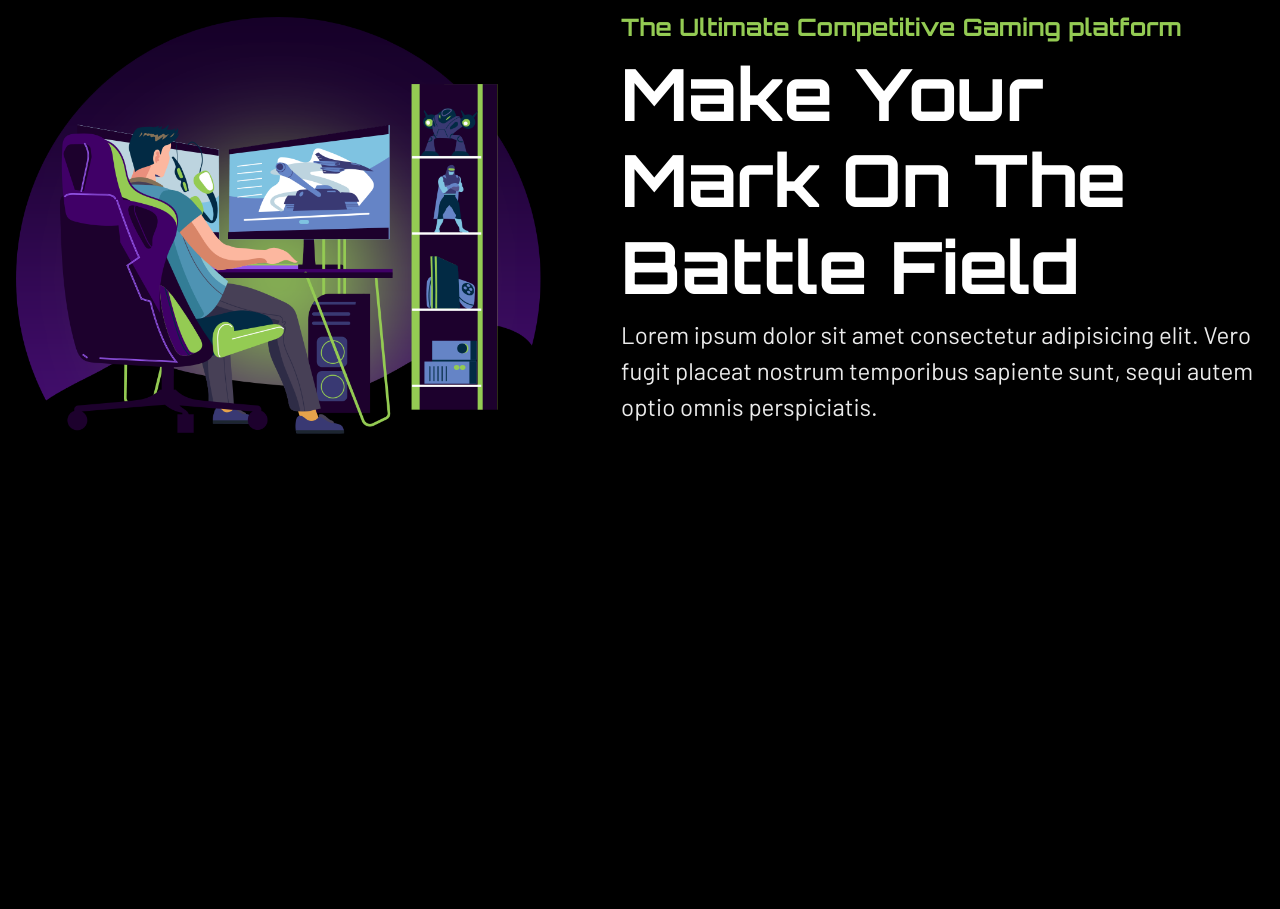
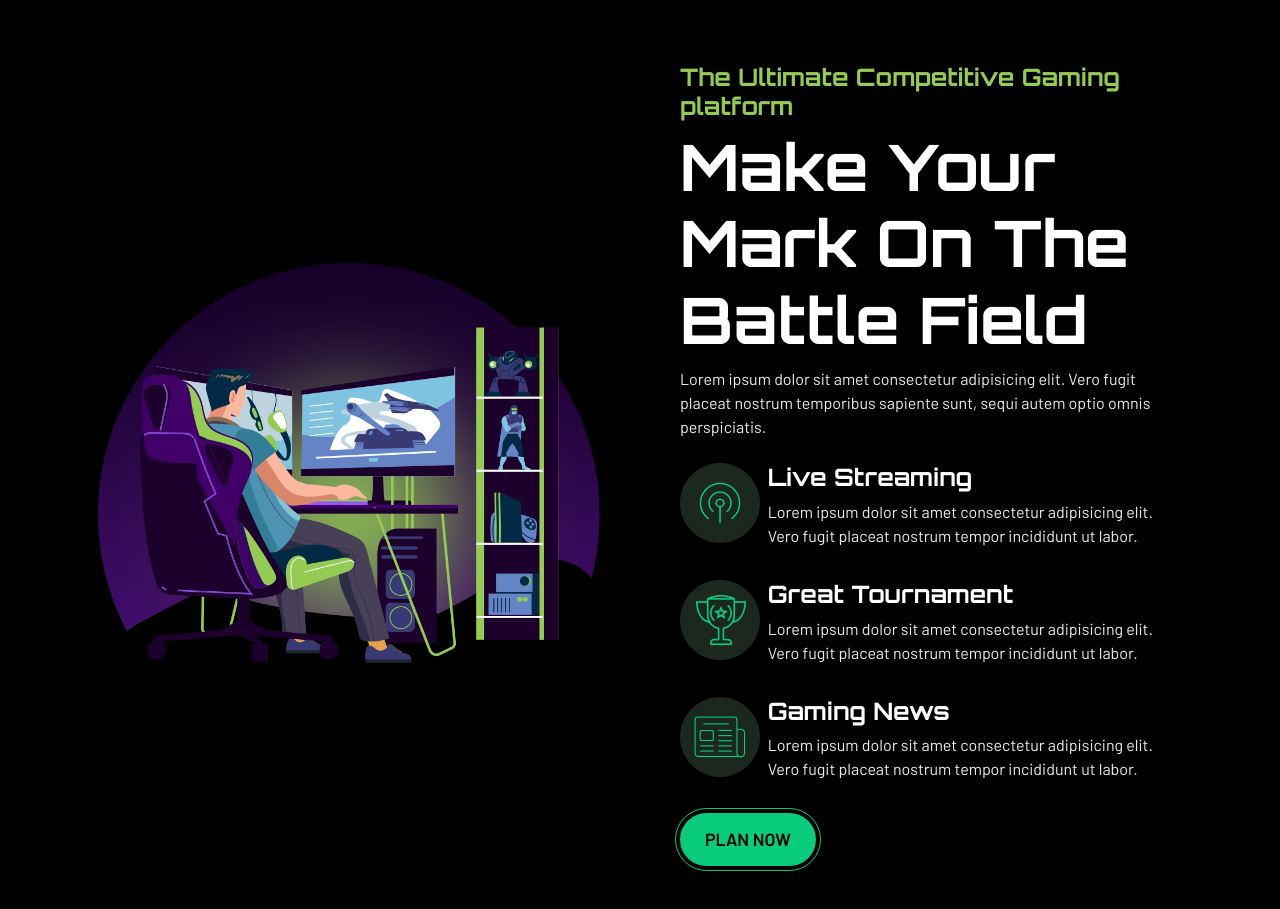
Before and after one commit to giuliabaratella/proj-html-vuejs, a Vue app: page / in a window 1280 px wide. Shown: the part 1080-1989 px from the top of the page. Before the commit the page ends 1571 px from the top, so only its background shows below. Built offline with nearby package versions, Linux system fonts and the light colour scheme.

Commit message:
updated feature section/ added feature card

```diff
--- a/src/assets/styles/main.scss
+++ b/src/assets/styles/main.scss
@@ -21,7 +21,7 @@ h1, h2, h3, h4 {
 }
 h2 {
     font-weight: bold;
-    font-size: 4.5em;
+    font-size: 4em;
 }
 h4 {
     color: $colorHover;
@@ -29,7 +29,6 @@ h4 {
 
 }
 p{
-    font-size: 1.5em;
     color:$colorLight;
 }
 
@@ -41,8 +40,8 @@ li {
     list-style-type: none;
 }
 section{
-    padding-top: 50px;
-    padding-bottom: 50px;
+    padding-top: 100px;
+    padding-bottom: 100px;
 }
 
 // buttons
--- a/src/components/FeaturesComponent.vue
+++ b/src/components/FeaturesComponent.vue
@@ -1,13 +1,17 @@
 <template>
+
+    <!-- features section  -->
     <section id="features">
-        <div class="d-flex flex-column-reverse flex-md-row align-items-center column-gap-5">
-            <div class=" features-img-box w-100 w-md-50 px-3">
-                <img src="../assets/images/features-illus.png" alt="Features illustration">
-            </div>
-            <div class="px-3">
+        <div class="container d-flex flex-column flex-md-row-reverse align-items-center column-gap-5">
+            <div class="px-3 w-50">
                 <h4>The Ultimate Competitive Gaming platform</h4>
                 <h2>Make Your Mark On The Battle Field</h2>
-                <p>Lorem ipsum dolor sit amet consectetur adipisicing elit. Vero fugit placeat nostrum temporibus sapiente sunt, sequi autem optio omnis perspiciatis.</p>
+                <p class="mb-4">Lorem ipsum dolor sit amet consectetur adipisicing elit. Vero fugit placeat nostrum temporibus sapiente sunt, sequi autem optio omnis perspiciatis.</p>
+                <featureCard v-for="feature in features" :title="feature.title" :img="feature.img" :text="feature.text"/>
+                <button>Plan Now</button>
+            </div>
+            <div class=" features-img-box px-3 w-50">
+                <img src="../assets/images/features-illus.png" alt="Features illustration">
             </div>
         </div>
 
@@ -15,8 +19,33 @@
 </template>
 
 <script>
+import featureCard from './featureCard.vue';
     export default {
         name: 'FeaturesComponent',
+        components: {
+            featureCard,
+        },
+        data(){
+            return{
+                features:[
+                    {
+                        title: 'Live Streaming',
+                        text: 'Lorem ipsum dolor sit amet consectetur adipisicing elit. Vero fugit placeat nostrum tempor incididunt ut labor.',
+                        img: '../../src/assets/images/features-icon-1.png'
+                    },
+                    {
+                        title: 'Great Tournament',
+                        text: 'Lorem ipsum dolor sit amet consectetur adipisicing elit. Vero fugit placeat nostrum tempor incididunt ut labor.',
+                        img: '../../src/assets/images/features-icon-2.png'
+                    },
+                    {
+                        title: 'Gaming News',
+                        text: 'Lorem ipsum dolor sit amet consectetur adipisicing elit. Vero fugit placeat nostrum tempor incididunt ut labor.',
+                        img: '../../src/assets/images/features-icon-3.png'
+                    },
+                ]
+            }
+        }
     }
 </script>
 
@@ -24,7 +53,6 @@
 @use '../assets/styles/partials/variables' as *;
 #features{
     .features-img-box{
-        width: 50%;
         img{
             width: 100%;
         }
--- a/src/components/HeroComponent.vue
+++ b/src/components/HeroComponent.vue
@@ -1,4 +1,6 @@
 <template>
+
+    <!-- hero  -->
     <div id="hero">
         <div class="container">
             <div class="row justify-content-between align-items-center">
@@ -35,8 +37,15 @@
 #hero {
     background-image: url(../assets/images/index-banner-bg.png);
     background-size: cover;
+
         .hero-text {
             padding-top: 200px;
+            h2{
+                font-size: 4.5em;
+            }
+            p{
+                font-size: 1.5em;
+            }
         }
 
     width: 100%;
--- /dev/null
+++ b/src/components/featureCard.vue
@@ -0,0 +1,31 @@
+<template>
+    <div class="mb-3 row justify-content-between">
+        <div class="img-box col-2">
+            <img :src=img alt="features icon">
+        </div>
+        <div class="col-10">
+            <h4 class="fw-bold">{{ title }}</h4>
+            <p class>{{ text }}</p>
+        </div>
+    </div>
+</template>
+
+<script>
+    export default {
+        name:'featureCard',
+        props:{
+            img: String,
+            title: String,
+            text: String
+        }
+    }
+</script>
+
+<style lang="scss" scoped>
+@use '../assets/styles/partials/variables' as *;
+
+h4 {
+    color: $colorWhite;
+}
+
+</style>
```
